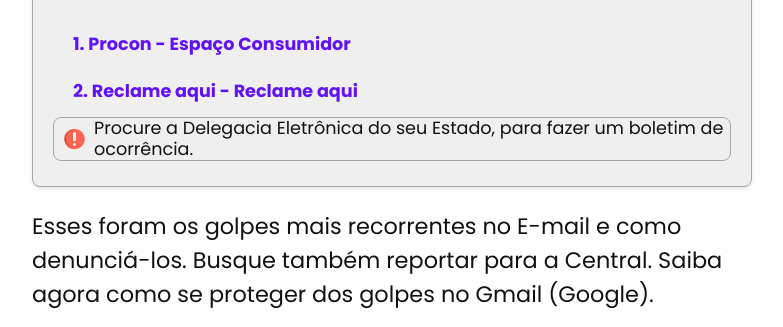
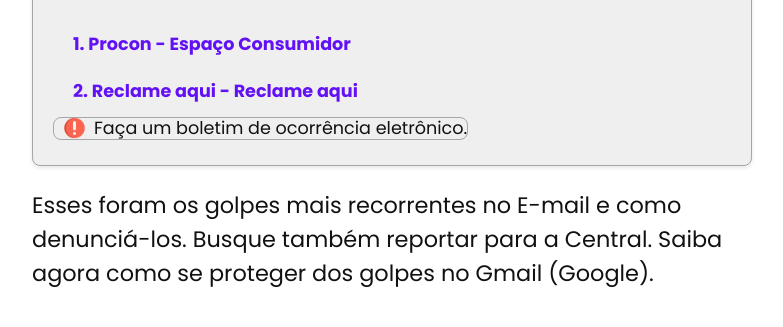
Before and after one commit to IsacristineReis/CyberEducacao, a plain HTML site: page email.html in a window 1280 px wide. Shown: the part 1824-2151 px from the top of the page, without its empty margins (128-911 px from the left). Drawn offline with nearby package versions, Linux system fonts and the light colour scheme; a web font is replaced by a local one.

Commit message:
Update email.html

```diff
--- a/email.html
+++ b/email.html
@@ -210,8 +210,7 @@
                   >
                 </li>
                 <li class="seta-direita">
-                  Procure a Delegacia Eletrônica do seu Estado, para fazer um
-                  boletim de ocorrência.
+                  Faça um boletim de ocorrência eletrônico.
                 </li>
               </ul>
             </div>
```
